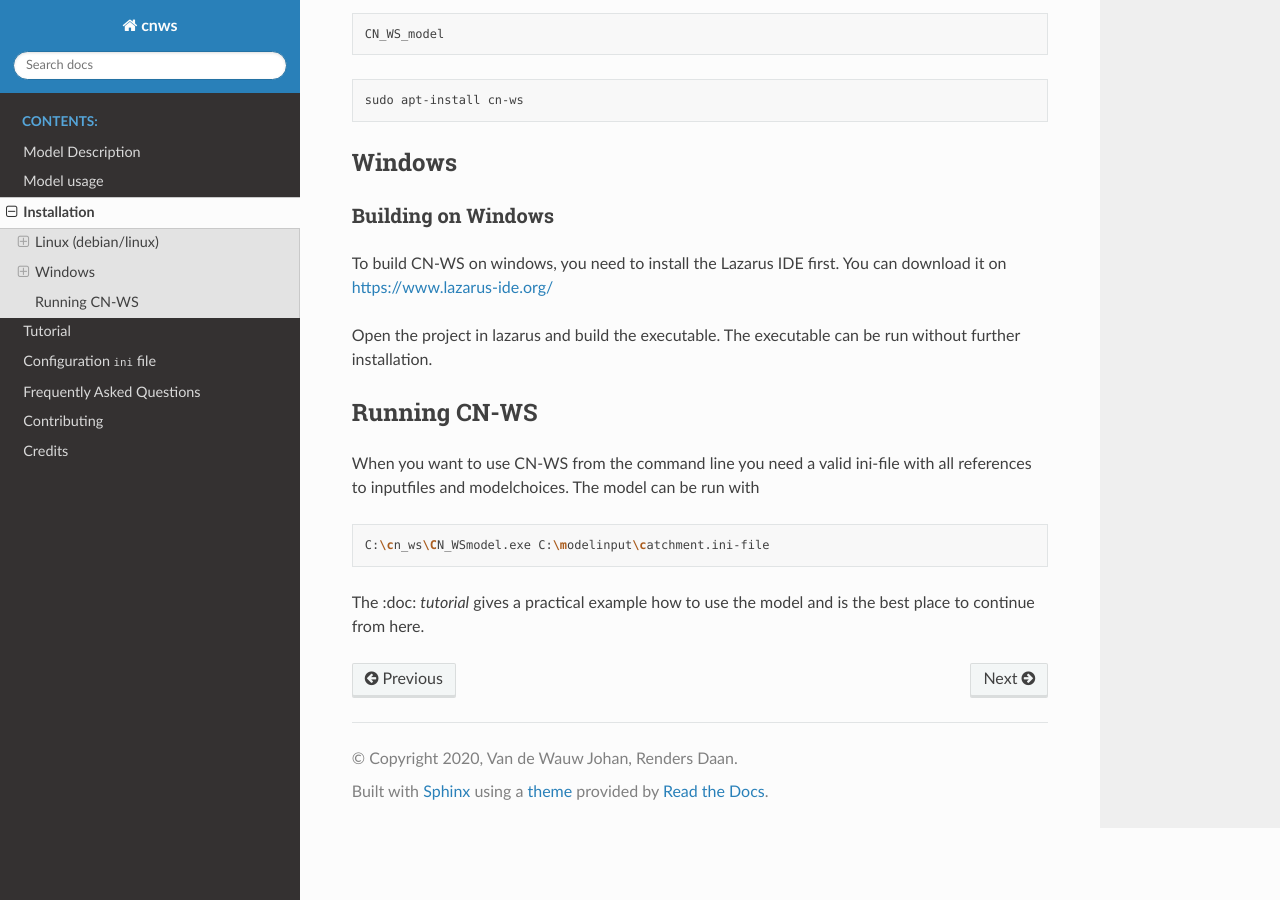
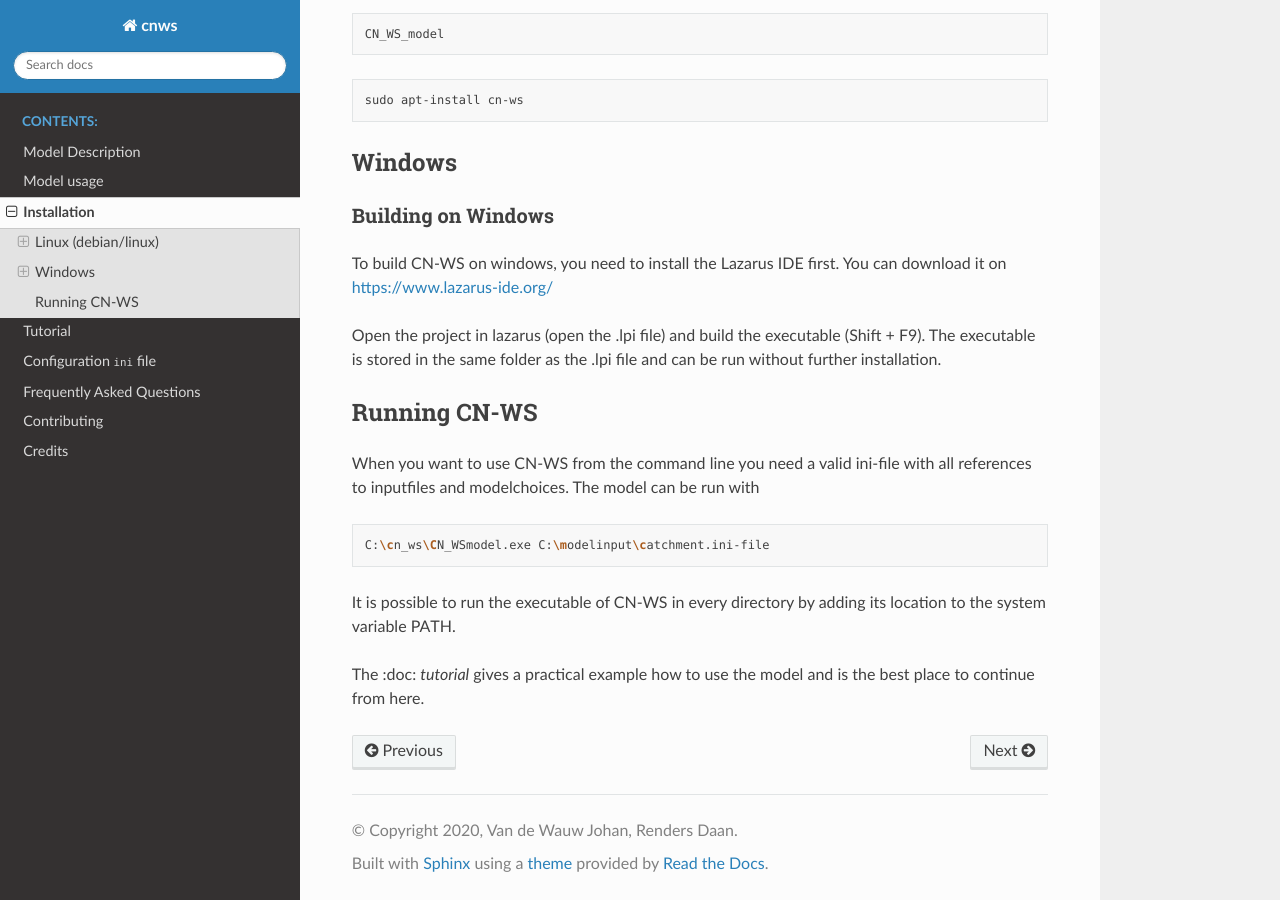
Before and after one commit to watem-sedem/watem-sedem, a Sphinx documentation site: the page built from docs/installation.rst, in a window 1280 px wide and 900 px high, scrolled down 1086 px. Built offline with Sphinx 7.4.7 and the Read the Docs theme 2.0.0, drawn with Linux system fonts in a browser that asks for light colours.

Commit message:
Add info about PATH and more detailed info about building in windows

```diff
--- a/docs/installation.rst
+++ b/docs/installation.rst
@@ -68,7 +68,8 @@ Building on Windows
 
 To build CN-WS on windows, you need to install the Lazarus IDE first. You can download it on https://www.lazarus-ide.org/
 
-Open the project in lazarus and build the executable. The executable can be run without further installation.
+Open the project in lazarus (open the .lpi file) and build the executable (Shift + F9). The executable is stored in the same folder as the .lpi file and
+can be run without further installation.
 
 Running CN-WS
 *************
@@ -79,4 +80,6 @@ When you want to use CN-WS from the command line you need a valid ini-file with
 
 	C:\cn_ws\CN_WSmodel.exe C:\modelinput\catchment.ini-file
 
+It is possible to run the executable of CN-WS in every directory by adding its location to the system variable PATH.
+
 The :doc: `tutorial` gives a practical example how to use the model and is the best place to continue from here.
```
